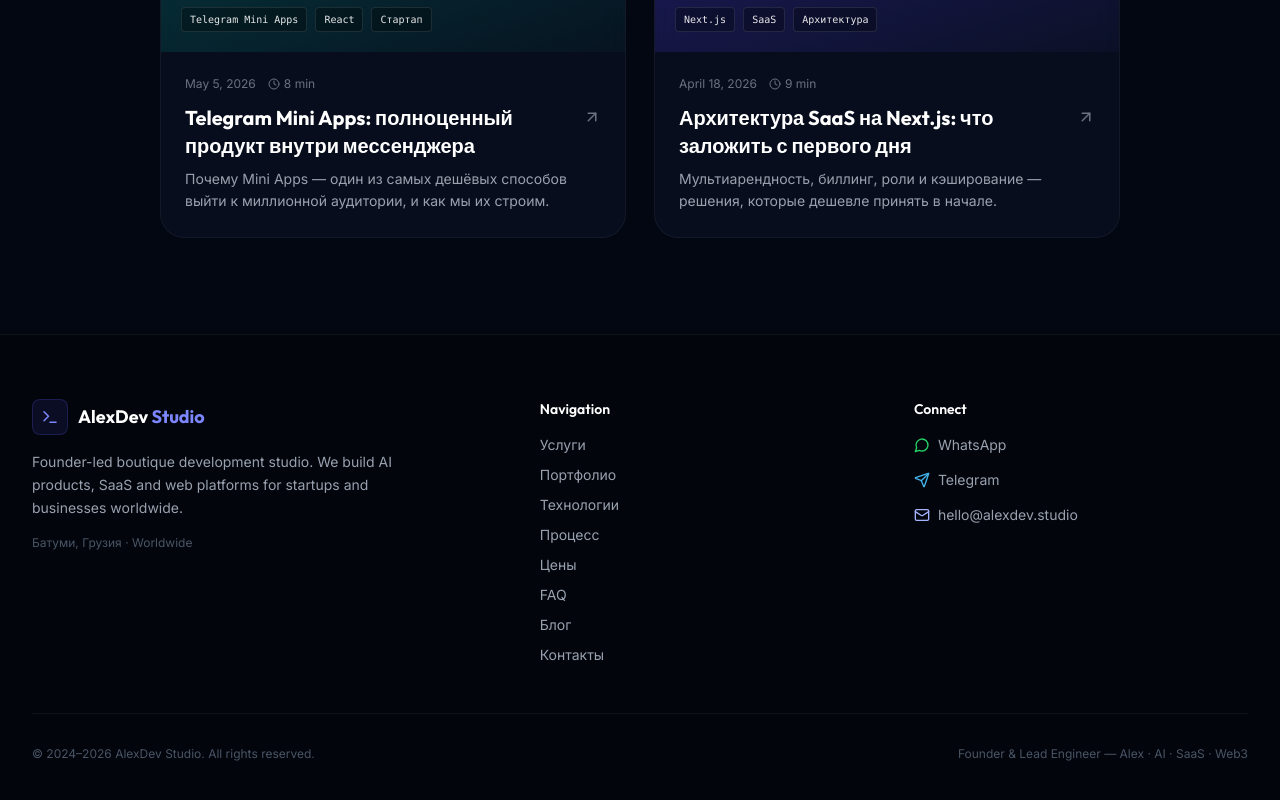
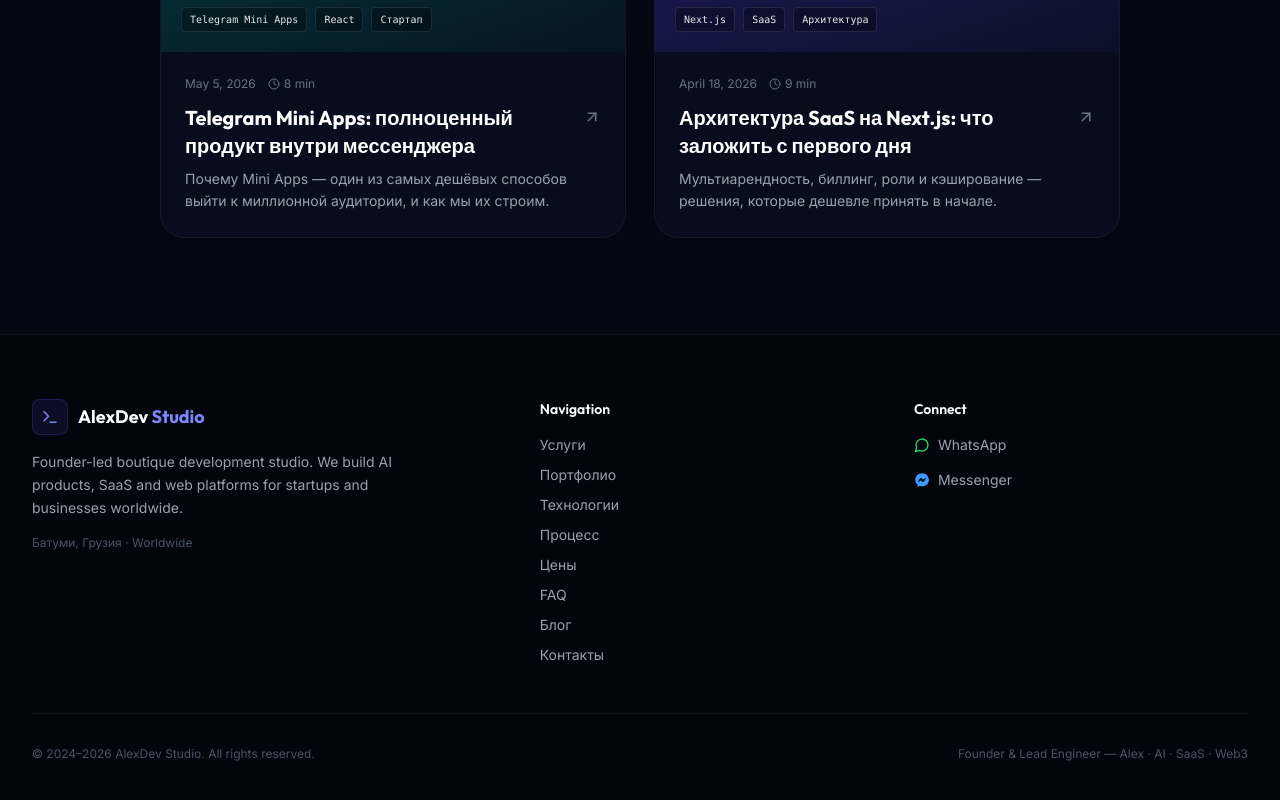
Before and after one commit to rednaxelavoroge/AlexDev, a Next.js app: page /en/blog in a window 1280 px wide. Shown: the part 804-1604 px from the top of the page. Built offline with nearby package versions, Linux system fonts and the light colour scheme.

Commit message:
Update contacts: WhatsApp + Messenger + Form only (remove Telegram, Email, Calendly)

```diff
--- a/app/[lang]/llms.txt/route.ts
+++ b/app/[lang]/llms.txt/route.ts
@@ -30,8 +30,7 @@
 ## Contact
 - Website: ${base}
 - WhatsApp: ${siteConfig.contacts.whatsappUrl}
-- Telegram: ${siteConfig.contacts.telegramUrl}
-- Email: ${siteConfig.contacts.email}
+- Messenger: ${siteConfig.contacts.messengerUrl}
 - Contact form: ${base}/en/#contact
 
 ## Services
--- a/components/Contact.tsx
+++ b/components/Contact.tsx
@@ -1,9 +1,17 @@
 "use client";
 
 import { useState } from "react";
-import { CheckCircle2, SendHorizontal, MessageCircle, Globe, Send, Mail } from "lucide-react";
+import { CheckCircle2, SendHorizontal, MessageCircle, Globe } from "lucide-react";
 import { siteConfig } from "@/lib/site";
 import { useDict } from "@/lib/i18n/DictProvider";
+
+function MessengerIcon({ size = 18 }: { size?: number }) {
+  return (
+    <svg width={size} height={size} viewBox="0 0 24 24" fill="currentColor" aria-hidden="true">
+      <path d="M12 2C6.36 2 2 6.13 2 11.7c0 2.91 1.19 5.44 3.14 7.19.16.14.26.35.27.57l.05 1.78c.02.57.6.94 1.12.71l1.99-.88c.17-.07.36-.09.54-.04 1.04.29 2.13.44 3.27.44 5.64 0 10-4.13 10-9.7C22 6.13 17.64 2 12 2zm6 7.46l-2.93 4.66c-.47.74-1.47.93-2.18.4l-2.34-1.75a.6.6 0 0 0-.72 0l-3.16 2.4c-.42.32-.97-.18-.69-.63l2.93-4.66c.47-.74 1.47-.93 2.18-.4l2.34 1.75a.6.6 0 0 0 .72 0l3.16-2.4c.42-.32.97.18.69.63z" />
+    </svg>
+  );
+}
 
 export function Contact() {
   const dict = useDict();
@@ -85,34 +93,22 @@
                 </span>
               </a>
               <a
-                href={siteConfig.contacts.telegramUrl}
+                href={siteConfig.contacts.messengerUrl}
                 target="_blank"
                 rel="noopener noreferrer"
-                className="flex items-center gap-3 p-4 rounded-2xl bg-[#229ED9]/10 border border-[#229ED9]/25 hover:bg-[#229ED9]/15 transition-all group"
+                className="flex items-center gap-3 p-4 rounded-2xl bg-[#0084FF]/10 border border-[#0084FF]/25 hover:bg-[#0084FF]/15 transition-all group"
               >
-                <span className="h-10 w-10 rounded-xl bg-[#229ED9]/15 flex items-center justify-center text-[#43b4ec]">
-                  <Send size={20} />
+                <span className="h-10 w-10 rounded-xl bg-[#0084FF]/15 flex items-center justify-center text-[#3b9bff]">
+                  <MessengerIcon size={20} />
                 </span>
                 <span>
-                  <span className="block text-white font-semibold text-sm">{dict.contact.telegram as string}</span>
-                  <span className="block text-gray-500 text-xs">{siteConfig.contacts.telegram}</span>
-                </span>
-              </a>
-              <a
-                href={siteConfig.contacts.emailUrl}
-                className="flex items-center gap-3 p-4 rounded-2xl bg-white/[0.03] border border-white/5 hover:bg-white/[0.05] transition-all"
-              >
-                <span className="h-10 w-10 rounded-xl bg-white/5 flex items-center justify-center text-indigo-300">
-                  <Mail size={18} />
-                </span>
-                <span>
-                  <span className="block text-white font-semibold text-sm">{dict.contact.emailLabel as string}</span>
-                  <span className="block text-gray-500 text-xs">{dict.contact.email as string}</span>
+                  <span className="block text-white font-semibold text-sm">Messenger</span>
+                  <span className="block text-gray-500 text-xs">Facebook Messenger</span>
                 </span>
               </a>
               <a
                 href="#contact-form"
-                className="flex items-center gap-3 p-4 rounded-2xl bg-white/[0.03] border border-white/5 hover:bg-white/[0.05] transition-all"
+                className="flex items-center gap-3 p-4 rounded-2xl bg-white/[0.03] border border-white/5 hover:bg-white/[0.05] transition-all sm:col-span-2"
               >
                 <span className="h-10 w-10 rounded-xl bg-white/5 flex items-center justify-center text-teal-400">
                   <SendHorizontal size={18} />
--- a/components/Footer.tsx
+++ b/components/Footer.tsx
@@ -1,9 +1,17 @@
 "use client";
 
 import Link from "next/link";
-import { Terminal, MessageCircle, Send, Mail } from "lucide-react";
+import { Terminal, MessageCircle } from "lucide-react";
 import { siteConfig } from "@/lib/site";
 import { useDict } from "@/lib/i18n/DictProvider";
+
+function MessengerIcon({ size = 16 }: { size?: number }) {
+  return (
+    <svg width={size} height={size} viewBox="0 0 24 24" fill="currentColor" aria-hidden="true">
+      <path d="M12 2C6.36 2 2 6.13 2 11.7c0 2.91 1.19 5.44 3.14 7.19.16.14.26.35.27.57l.05 1.78c.02.57.6.94 1.12.71l1.99-.88c.17-.07.36-.09.54-.04 1.04.29 2.13.44 3.27.44 5.64 0 10-4.13 10-9.7C22 6.13 17.64 2 12 2zm6 7.46l-2.93 4.66c-.47.74-1.47.93-2.18.4l-2.34-1.75a.6.6 0 0 0-.72 0l-3.16 2.4c-.42.32-.97-.18-.69-.63l2.93-4.66c.47-.74 1.47-.93 2.18-.4l2.34 1.75a.6.6 0 0 0 .72 0l3.16-2.4c.42-.32.97.18.69.63z" />
+    </svg>
+  );
+}
 
 export function Footer() {
   const dict = useDict();
@@ -57,20 +65,12 @@
               </li>
               <li>
                 <a
-                  href={siteConfig.contacts.telegramUrl}
+                  href={siteConfig.contacts.messengerUrl}
                   target="_blank"
                   rel="noopener noreferrer"
                   className="inline-flex items-center gap-2 text-gray-400 hover:text-white transition-colors"
                 >
-                  <Send size={16} className="text-[#43b4ec]" /> Telegram
-                </a>
-              </li>
-              <li>
-                <a
-                  href={siteConfig.contacts.emailUrl}
-                  className="inline-flex items-center gap-2 text-gray-400 hover:text-white transition-colors"
-                >
-                  <Mail size={16} className="text-indigo-300" /> {siteConfig.contacts.email}
+                  <span className="text-[#3b9bff]"><MessengerIcon size={16} /></span> Messenger
                 </a>
               </li>
             </ul>
--- a/components/seo/JsonLd.tsx
+++ b/components/seo/JsonLd.tsx
@@ -42,13 +42,11 @@
           addressLocality: siteConfig.location.city,
           addressCountry: siteConfig.location.countryCode,
         },
-        sameAs: [siteConfig.contacts.telegramUrl, siteConfig.contacts.github],
-        email: siteConfig.contacts.email,
+        sameAs: [siteConfig.contacts.whatsappUrl, siteConfig.contacts.messengerUrl, siteConfig.contacts.github],
         contactPoint: {
           "@type": "ContactPoint",
           contactType: "sales",
           url: siteConfig.contacts.whatsappUrl,
-          email: siteConfig.contacts.email,
           availableLanguage: ["Russian", "English"],
         },
       }}
--- a/lib/i18n/dict.ts
+++ b/lib/i18n/dict.ts
@@ -98,9 +98,8 @@
     description: string;
     whatsapp: string;
     whatsappSub: string;
-    telegram: string;
-    email: string;
-    emailLabel: string;
+    messenger: string;
+    messengerSub: string;
     form: string;
     formSub: string;
     worldwide: string;
--- a/lib/i18n/en.ts
+++ b/lib/i18n/en.ts
@@ -309,7 +309,7 @@
       },
       {
         q: "How do I start working with the studio?",
-        a: "Write on WhatsApp, Telegram or email — or fill out the form on the site. We'll schedule a short Discovery call, analyze your challenge, and propose an approach and estimate. We respond within 24 hours.",
+        a: "Write on WhatsApp or Messenger — or fill out the form on the site. We'll schedule a short Discovery call, analyze your challenge, and propose an approach and estimate. We respond within 24 hours.",
       },
     ],
   },
@@ -320,18 +320,17 @@
       "Submit a request or reach out directly — we'll discuss your challenge, propose an approach and estimate. We respond within 24 hours.",
     whatsapp: "WhatsApp",
     whatsappSub: "Fast response",
-    telegram: "Telegram",
-    email: "Email",
-    emailLabel: "hello@alexdev.studio",
+    messenger: "Messenger",
+    messengerSub: "Facebook Messenger",
     form: "Request form",
     formSub: "Fill in and we'll reply",
     worldwide: "Working worldwide · Batumi, Georgia",
     fieldName: "Your name",
-    fieldContact: "How to reach you (WhatsApp / Telegram / email)",
+    fieldContact: "How to reach you (WhatsApp / Messenger)",
     fieldType: "Project type",
     fieldMessage: "Project description",
     placeholderName: "John Smith",
-    placeholderContact: "+995 …, @username or email",
+    placeholderContact: "+995 …, @username or Messenger link",
     placeholderMessage: "Describe your goals, timeline and requirements…",
     submit: "Submit request",
     sending: "Sending…",
@@ -339,12 +338,12 @@
       "By clicking, you consent to data processing for responding to your inquiry.",
     successTitle: "Request sent!",
     successText:
-      "Thank you! We'll get back to you within 24 hours. For urgent matters — WhatsApp, Telegram or email.",
+      "Thank you! We'll get back to you within 24 hours. For urgent matters — WhatsApp or Messenger.",
     resend: "Send another",
     errorNetwork:
-      "Network error. Reach us on WhatsApp, Telegram or email.",
+      "Network error. Reach us on WhatsApp or Messenger.",
     errorSend:
-      "Failed to send. Reach us on WhatsApp, Telegram or email.",
+      "Failed to send. Reach us on WhatsApp or Messenger.",
     projectTypes: [
       "AI product / agent",
       "SaaS / web platform",
--- a/lib/i18n/hy.ts
+++ b/lib/i18n/hy.ts
@@ -320,9 +320,8 @@
       "Ուղարկեք հայտ կամ կապվեք ուղիղ. մենք կքննարկենք ձեր մարտահրավերը, կառաջարկենք մոտեցում և գնահատում։ Պատասխանում ենք 24 ժամվա ընթացքում։",
     whatsapp: "WhatsApp",
     whatsappSub: "Արագ արձագանք",
-    telegram: "Telegram",
-    email: "Էլ․ փոստ",
-    emailLabel: "hello@alexdev.studio",
+    messenger: "Telegram",
+    messengerSub: "Facebook Messenger",
     form: "Հայտի ձևաթուղթ",
     formSub: "Լրացրեք, և մենք կպատասխանենք",
     worldwide: "Աշխատում ենք ամբողջ աշխարհում · Բաթում, Վրաստան",
--- a/lib/i18n/ka.ts
+++ b/lib/i18n/ka.ts
@@ -300,29 +300,26 @@
       "გამოგზავნეთ მოთხოვნა ან დაგვიკავშირდით პირდაპირ — განვიხილავთ თქვენს ამოცანას, შემოგთავაზებთ მიდგომასა და შეფასებას. ვპასუხობთ 24 საათის განმავლობაში.",
     whatsapp: "WhatsApp",
     whatsappSub: "სწრაფი პასუხი",
-    telegram: "Telegram",
-    email: "Email",
-    emailLabel: "hello@alexdev.studio",
+    messenger: "Messenger",
+    messengerSub: "Facebook Messenger",
     form: "მოთხოვნის ფორმა",
     formSub: "შეავსეთ და ჩვენ გიპასუხებთ",
     worldwide: "ვმუშაობთ მთელ მსოფლიოში · ბათუმი, საქართველო",
     fieldName: "თქვენი სახელი",
-    fieldContact: "როგორ დაგიკავშირდეთ (WhatsApp / Telegram / email)",
+    fieldContact: "როგორ დაგიკავშირდეთ (WhatsApp / Messenger)",
     fieldType: "პროექტის ტიპი",
     fieldMessage: "პროექტის აღწერა",
     placeholderName: "სახელი გვარი",
-    placeholderContact: "+995 …, @username ან email",
+    placeholderContact: "+995 …, @username ან Messenger",
     placeholderMessage: "აღწერეთ თქვენი მიზნები, ვადები და მოთხოვნები…",
     submit: "გაგზავნეთ მოთხოვნა",
     sending: "იგზავნება…",
-    consent:
-      "ღილაკზე დაჭერით თქვენ ეთანხმებით მონაცემთა დამუშავებას თქვენს მოთხოვნაზე პასუხისთვის.",
+    consent: "ღილაკზე დაჭერით თქვენ ეთანხმებით მონაცემთა დამუშავებას თქვენს მოთხოვნაზე პასუხისთვის.",
     successTitle: "მოთხოვნა გაგზავნილია!",
-    successText:
-      "გმადლობთ! ჩვენ დაგიკავშირდებით 24 საათის განმავლობაში. გადაუდებელი საკითხებისთვის — WhatsApp, Telegram ან email.",
+    successText: "გმადლობთ! ჩვენ დაგიკავშირდებით 24 საათის განმავლობაში. გადაუდებელი საკითხებისთვის — WhatsApp ან Messenger.",
     resend: "კიდევ ერთის გაგზავნა",
-    errorNetwork: "ქსელის შეცდომა. დაგვიკავშირდით WhatsApp-ზე, Telegram-ზე ან email-ზე.",
-    errorSend: "გაგზავნა ვერ მოხერხდა. დაგვიკავშირდით WhatsApp-ზე, Telegram-ზე ან email-ზე.",
+    errorNetwork: "ქსელის შეცდომა. დაგვიკავშირდით WhatsApp-ზე ან Messenger-ზე.",
+    errorSend: "გაგზავნა ვერ მოხერხდა. დაგვიკავშირდით WhatsApp-ზე ან Messenger-ზე.",
     projectTypes: [
       "AI პროდუქტი / აგენტი",
       "SaaS / ვებ-პლატფორმა",
--- a/lib/i18n/ru.ts
+++ b/lib/i18n/ru.ts
@@ -309,7 +309,7 @@
       },
       {
         q: "Как начать работу со студией?",
-        a: "Напишите в WhatsApp, Telegram или email — либо заполните форму на сайте. Мы согласуем короткий Discovery-созвон, разберём задачу, предложим подход и оценку. Отвечаем в течение 24 часов.",
+        a: "Напишите в WhatsApp или Messenger — либо заполните форму на сайте. Мы согласуем короткий Discovery-созвон, разберём задачу, предложим подход и оценку. Отвечаем в течение 24 часов.",
       },
     ],
   },
@@ -320,18 +320,17 @@
       "Оставьте заявку или напишите напрямую — обсудим задачу, предложим подход и оценку. Отвечаем в течение 24 часов.",
     whatsapp: "WhatsApp",
     whatsappSub: "Быстрый ответ",
-    telegram: "Telegram",
-    email: "Email",
-    emailLabel: "hello@alexdev.studio",
+    messenger: "Telegram",
+    messengerSub: "Facebook Messenger",
     form: "Форма заявки",
     formSub: "Заполните и мы ответим",
     worldwide: "Работаем по всему миру · Батуми, Грузия",
     fieldName: "Ваше имя",
-    fieldContact: "Как с вами связаться (WhatsApp / Telegram / email)",
+    fieldContact: "Как с вами связаться (WhatsApp / Messenger)",
     fieldType: "Тип проекта",
     fieldMessage: "Описание задачи",
     placeholderName: "Иван Иванов",
-    placeholderContact: "+995 …, @username или email",
+    placeholderContact: "+995 …, @username или Messenger",
     placeholderMessage: "Опишите цели, сроки и требования к продукту…",
     submit: "Отправить заявку",
     sending: "Отправка…",
@@ -339,7 +338,7 @@
       "Нажимая кнопку, вы соглашаетесь на обработку данных для ответа на заявку.",
     successTitle: "Заявка отправлена!",
     successText:
-      "Спасибо! Свяжемся с вами в течение 24 часов. Для срочных вопросов — WhatsApp, Telegram или email.",
+      "Спасибо! Свяжемся с вами в течение 24 часов. Для срочных вопросов — WhatsApp или Messenger.",
     resend: "Отправить ещё раз",
     errorNetwork:
       "Ошибка сети. Напишите в WhatsApp, Telegram или на email.",
--- a/lib/site.ts
+++ b/lib/site.ts
@@ -27,10 +27,8 @@
   contacts: {
     formDeliveryEmail: "aegonet@gmail.com",
     whatsappUrl: "https://wa.me/995585890730",
-    telegram: "@alexdev_pro",
-    telegramUrl: "https://t.me/alexdev_pro",
-    email: "hello@alexdev.studio",
-    emailUrl: "mailto:hello@alexdev.studio?subject=Project%20inquiry",
+    messengerUrl: "https://m.me/61586410776411",
+    messengerProfile: "https://m.facebook.com/profile.php?id=61586410776411",
     github: "https://github.com",
   },
   experienceLine: "10+ Years Experience  ·  Startups & Businesses  ·  Worldwide Remote Collaboration",
```
